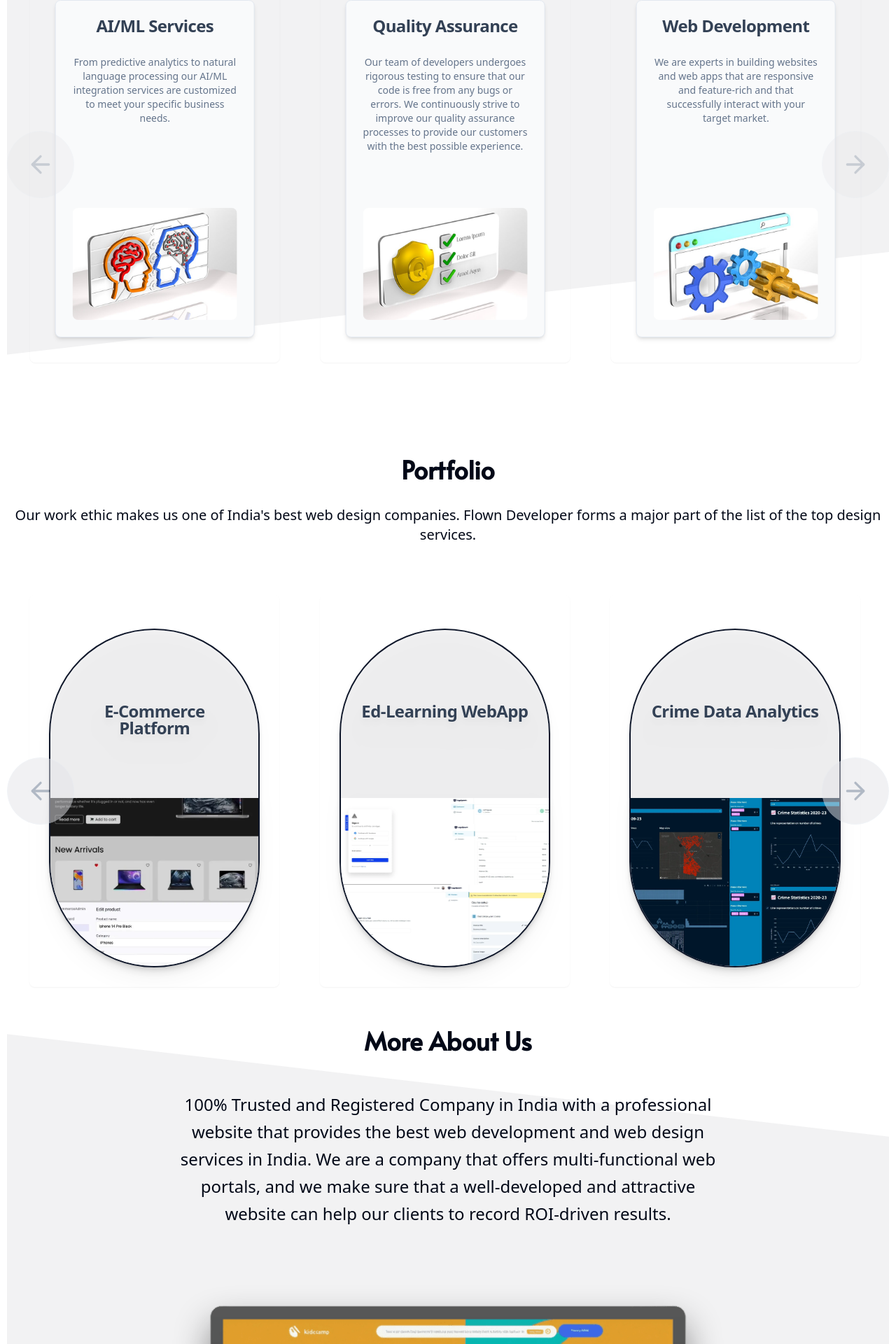
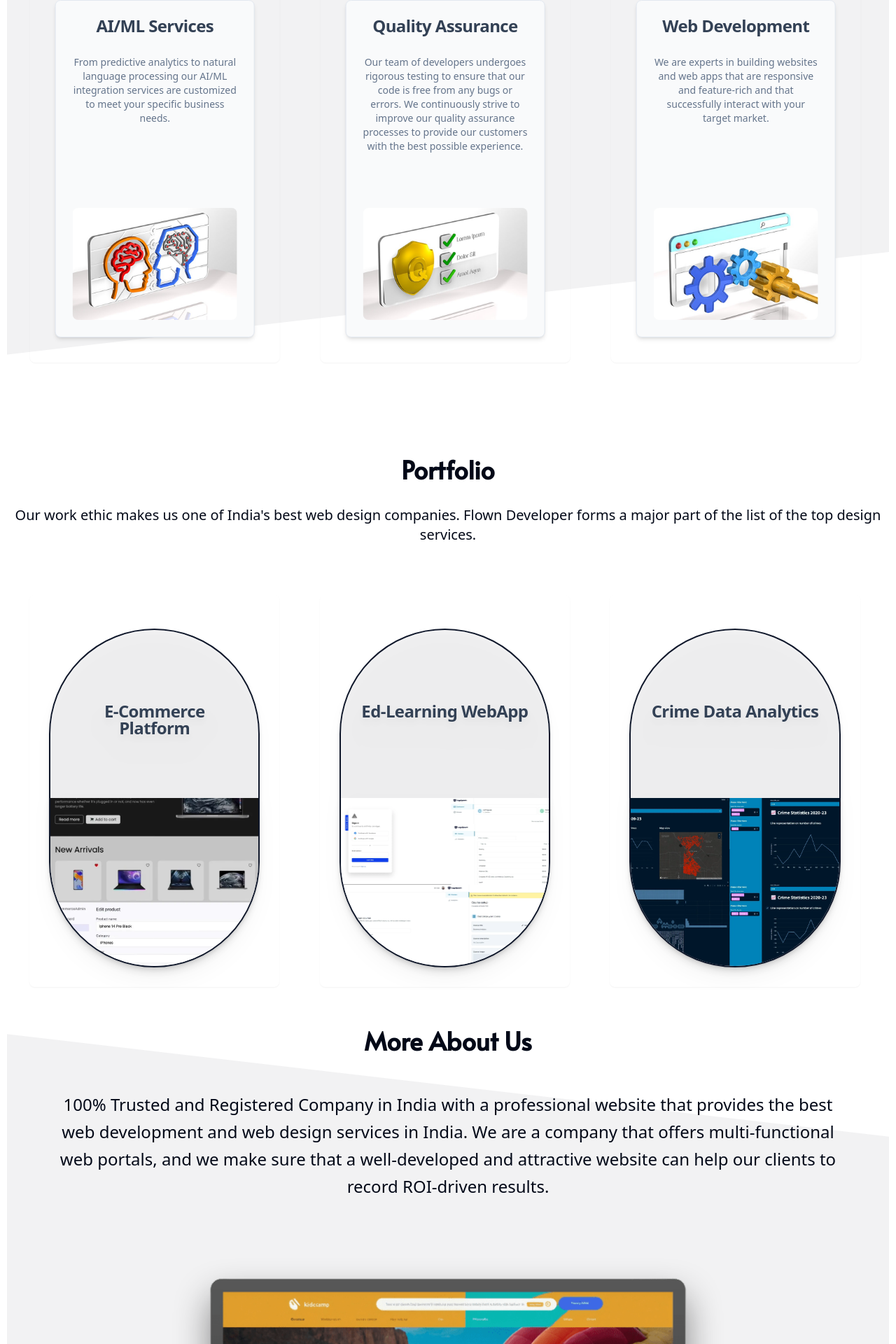
Before and after one commit to wasifikbal7/Raindrops-tech-solutions, a React (Vite) app: page / in a window 1280 px wide. Shown: the part 1624-3544 px from the top of the page at 70% size. Built offline with nearby package versions, Linux system fonts and the light colour scheme.

Commit message:
"Updated styles and layout for About page and Carousel components"

```diff
--- a/src/components/about/index.tsx
+++ b/src/components/about/index.tsx
@@ -54,7 +54,7 @@ const About = ({ setSelectedPage }: Props) => {
           >
               <HText><div className="text-6xl md:text-4xl">More About Us</div></HText>
               <div className="justify-center justify-items-center">
-                <p className="py-8 my-5 text-2xl leading-relaxed text-center md:px-48">
+                <p className="py-8 my-5 text-2xl leading-relaxed text-center lg:px-4">
                   100% Trusted and Registered Company in India with a professional website that provides the best web development and web design services in India. We are a company that offers multi-functional web portals, and we make sure that a well-developed and attractive website can help our clients to record ROI-driven results.
                 </p>
               </div>
--- a/src/components/ourServices/slide.tsx
+++ b/src/components/ourServices/slide.tsx
@@ -36,7 +36,7 @@ export function CarouselSize() {
                     <CarouselItem key={index} className="md:basis-1/2 lg:basis-1/3">
                         <div className="items-center p-1 ml-3 w-fit md:h-4/5 md:w-11/12 xs:mx-2">
                             <Card className="bg-transparent border-none border-transparent">
-                                <CardContent className="flex items-center justify-center p-6 bg-transparent hover:cursor-pointer aspect-square">
+                                <CardContent className="flex items-center justify-center p-6 bg-transparent aspect-square">
                                     <div className="p-1">
                                         <ImageCard
                                             key={`${item.name}-${index}`}
@@ -51,8 +51,8 @@ export function CarouselSize() {
                     </CarouselItem>
                 ))}
             </CarouselContent>
-            <CarouselPrevious />
-            <CarouselNext />
+            <CarouselPrevious className="md:hidden" />
+            <CarouselNext className="md:hidden" />
         </Carousel>
         </motion.div>
 
--- a/src/components/ourWork/caraousel.tsx
+++ b/src/components/ourWork/caraousel.tsx
@@ -37,7 +37,7 @@ export function CarouselSize() {
                     <CarouselItem key={index} className="md:basis-1/2 lg:basis-1/3">
                         <div className="items-center p-1 ml-3 w-fit md:h-4/5 md:w-11/12 xs:mx-2">
                         <Card className="bg-transparent border-none border-transparent">
-                            <CardContent className="flex items-center justify-center p-6 bg-transparent hover:cursor-pointer aspect-square">
+                            <CardContent className="flex items-center justify-center p-6 bg-transparent aspect-square">
                                     <div className="p-1">
                                         <WorkImageCard
                                             className="bg-transparent border-2 border-slate-900 rounded-[12rem] drop-shadow-xl"
@@ -54,8 +54,8 @@ export function CarouselSize() {
                     </CarouselItem>
                 ))}
             </CarouselContent>
-            <CarouselPrevious />
-            <CarouselNext />
+            <CarouselPrevious className="md:hidden" />
+            <CarouselNext className="md:hidden" />
         </Carousel>
         </motion.div>
 
```
